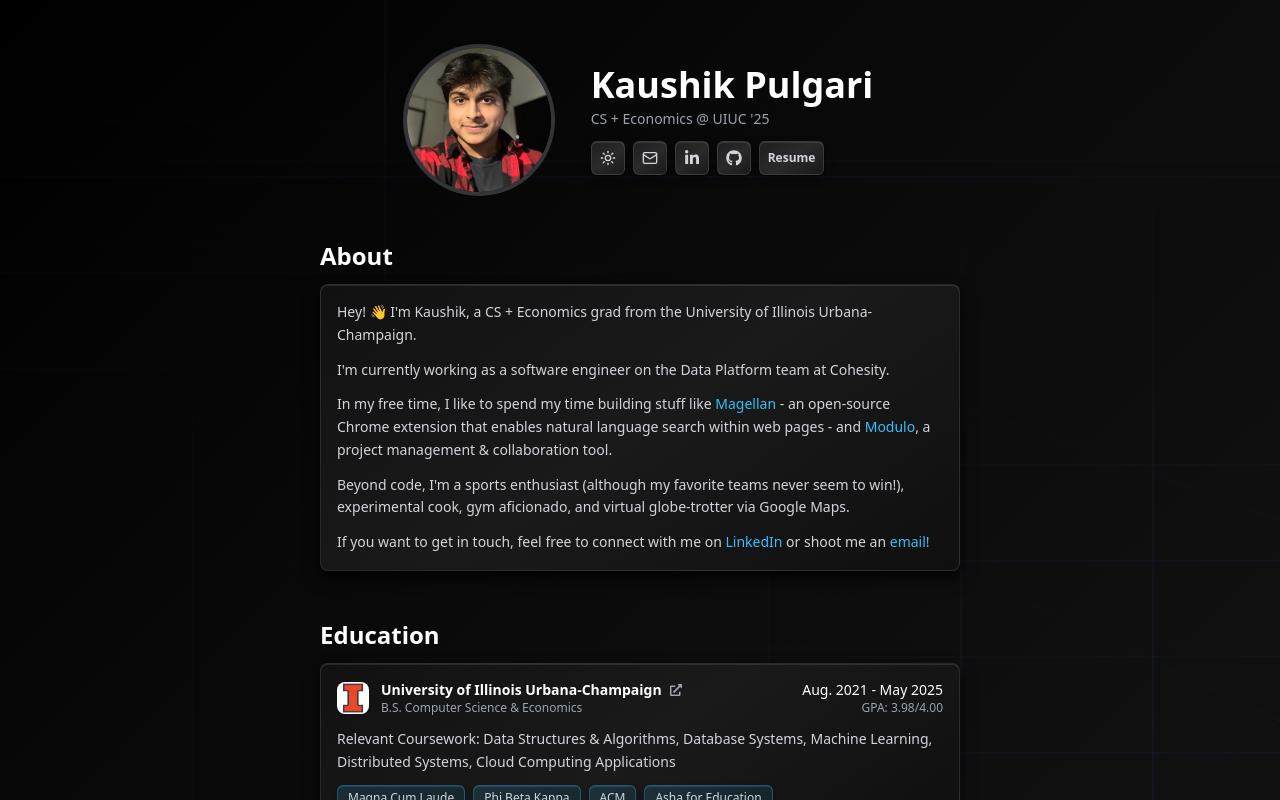
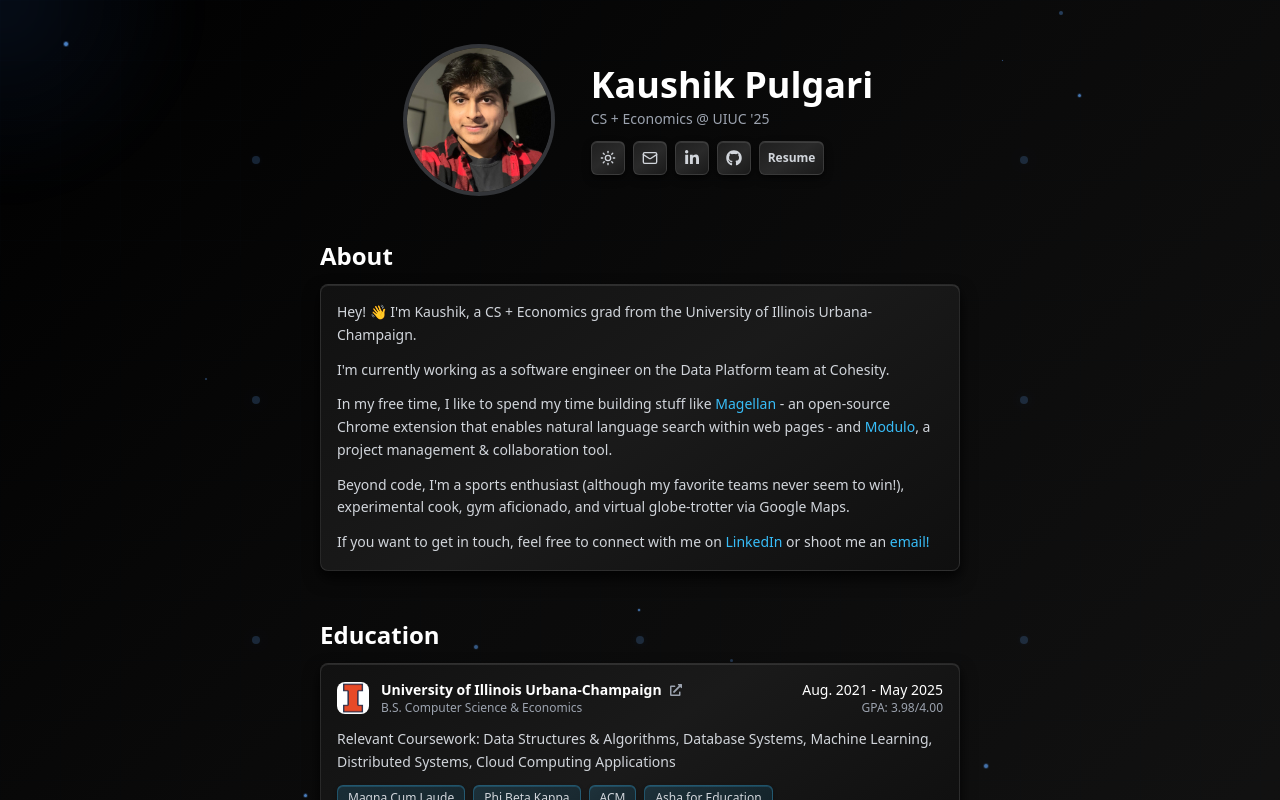
Before and after one commit to kpulgari/kpulgari.github.io, a React (Vite) app: page / in a window 1280 px wide. Both pictures are taken after a click on the button 607 px from the left and 158 px from the top of the page. Shown: the top 800 px of the page. Built offline with nearby package versions, Linux system fonts and the light colour scheme.

Commit message:
Update background

```diff
--- /dev/null
+++ b/src/components/Background.jsx
@@ -0,0 +1,165 @@
+import { useState, useEffect, useRef, useCallback } from "react";
+
+const InteractiveBackground = () => {
+  const [mousePos, setMousePos] = useState({ x: 0, y: 0 });
+  const [particles, setParticles] = useState([]);
+  const rafRef = useRef();
+  const mouseRef = useRef({ x: 0, y: 0 });
+
+  const handleMouseMove = useCallback((e) => {
+    mouseRef.current = { x: e.clientX, y: e.clientY };
+
+    if (!rafRef.current) {
+      rafRef.current = requestAnimationFrame(() => {
+        setMousePos({ ...mouseRef.current });
+        rafRef.current = null;
+      });
+    }
+  }, []);
+
+  useEffect(() => {
+    window.addEventListener("mousemove", handleMouseMove, { passive: true });
+    return () => {
+      window.removeEventListener("mousemove", handleMouseMove);
+      if (rafRef.current) {
+        cancelAnimationFrame(rafRef.current);
+      }
+    };
+  }, [handleMouseMove]);
+
+  useEffect(() => {
+    const newParticles = Array.from({ length: 15 }, (_, i) => ({
+      id: i,
+      x: Math.random() * 100,
+      y: Math.random() * 100,
+      size: Math.random() * 3 + 1,
+      speed: Math.random() * 0.5 + 0.2,
+    }));
+    setParticles(newParticles);
+  }, []);
+
+  const spotlightStyle = {
+    left: mousePos.x - 200,
+    top: mousePos.y - 200,
+    width: "400px",
+    height: "400px",
+    background: `radial-gradient(circle, rgba(59, 130, 246, 0.1) 0%, rgba(59, 130, 246, 0.05) 30%, transparent 70%)`,
+    borderRadius: "50%",
+    filter: "blur(20px)",
+    transform: "translate3d(0, 0, 0)",
+  };
+
+  const gridOpacityX =
+    typeof window !== "undefined"
+      ? 0.1 + (mousePos.x / window.innerWidth) * 0.3
+      : 0.1;
+  const gridOpacityY =
+    typeof window !== "undefined"
+      ? 0.1 + (mousePos.y / window.innerHeight) * 0.3
+      : 0.1;
+  const gridSizeX =
+    typeof window !== "undefined"
+      ? 60 + (mousePos.x / window.innerWidth) * 20
+      : 60;
+  const gridSizeY =
+    typeof window !== "undefined"
+      ? 60 + (mousePos.y / window.innerHeight) * 20
+      : 60;
+
+  const gridStyle = {
+    backgroundImage: `
+      linear-gradient(rgba(59, 130, 246, ${gridOpacityX}) 1px, transparent 1px),
+      linear-gradient(90deg, rgba(59, 130, 246, ${gridOpacityY}) 1px, transparent 1px)
+    `,
+    backgroundSize: `${gridSizeX}px ${gridSizeY}px`,
+    transform: `translate3d(${mousePos.x * 0.01}px, ${mousePos.y * 0.01}px, 0)`,
+    willChange: "transform, background-size",
+  };
+
+  const centerX = typeof window !== "undefined" ? window.innerWidth / 2 : 400;
+  const centerY = typeof window !== "undefined" ? window.innerHeight / 2 : 300;
+
+  return (
+    <div className="fixed inset-0 pointer-events-none overflow-hidden">
+      <style jsx>{`
+        @keyframes float {
+          0%,
+          100% {
+            transform: translate3d(0, 0, 0);
+          }
+          50% {
+            transform: translate3d(0, -20px, 0);
+          }
+        }
+        @keyframes pulse {
+          0%,
+          100% {
+            opacity: 0.3;
+            transform: scale3d(1, 1, 1);
+          }
+          50% {
+            opacity: 0.8;
+            transform: scale3d(1.2, 1.2, 1);
+          }
+        }
+        @keyframes glow {
+          0%,
+          100% {
+            box-shadow: 0 0 5px rgba(59, 130, 246, 0.3);
+          }
+          50% {
+            box-shadow: 0 0 20px rgba(59, 130, 246, 0.6);
+          }
+        }
+      `}</style>
+
+      <div className="absolute pointer-events-none" style={spotlightStyle} />
+
+      <div className="absolute inset-0 opacity-20 dark:opacity-10">
+        <div className="w-full h-full" style={gridStyle} />
+      </div>
+
+      {particles.map((particle) => {
+        const translateX = (mousePos.x - centerX) * 0.02;
+        const translateY = (mousePos.y - centerY) * 0.02;
+
+        return (
+          <div
+            key={particle.id}
+            className="absolute rounded-full bg-blue-400 dark:block hidden opacity-30"
+            style={{
+              left: `${particle.x}%`,
+              top: `${particle.y}%`,
+              width: `${particle.size}px`,
+              height: `${particle.size}px`,
+              transform: `translate3d(${translateX}px, ${translateY}px, 0)`,
+              animation: `float ${
+                3 + particle.speed
+              }s ease-in-out infinite, pulse ${
+                4 + particle.speed
+              }s ease-in-out infinite`,
+              animationDelay: `${particle.id * 0.2}s`,
+              willChange: "transform",
+            }}
+          />
+        );
+      })}
+
+      {[...Array(9)].map((_, i) => (
+        <div
+          key={`node-${i}`}
+          className="absolute w-2 h-2 rounded-full dark:block hidden bg-blue-400 opacity-20 hover:opacity-80 hover:scale-150 transition-all duration-300"
+          style={{
+            left: `${20 + (i % 3) * 30}%`,
+            top: `${20 + Math.floor(i / 3) * 30}%`,
+            transform: `translate3d(-50%, -50%, 0)`,
+            animation: `glow ${3 + (i % 3)}s ease-in-out infinite`,
+            animationDelay: `${i * 0.3}s`,
+          }}
+        />
+      ))}
+    </div>
+  );
+};
+
+export default InteractiveBackground;
--- a/src/page.jsx
+++ b/src/page.jsx
@@ -10,6 +10,7 @@
 import { Mail } from "lucide-react";
 import { FaGithub, FaLinkedinIn, FaExternalLinkAlt } from "react-icons/fa";
 import ThemeToggle from "./ThemeToggle";
+import InteractiveBackground from "./components/Background";
 
 const buttons = [
   {
@@ -173,7 +174,7 @@
 );
 
 const BackgroundBeams = () => (
-  <div className="fixed inset-0 pointer-events-none overflow-hidden dark:block hidden">
+  <div className="fixed inset-0 pointer-events-none overflow-hidden">
     <style jsx>{`
       @keyframes beam {
         0% {
@@ -202,7 +203,7 @@
         <AnimatedBeam
           delay={i * 0.8}
           duration={4 + (i % 3)}
-          opacity={0.04 + (i % 2) * 0.02}
+          opacity={0.15 + (i % 2) * 0.05}
         />
       </div>
     ))}
@@ -217,7 +218,7 @@
           className="absolute pointer-events-none w-0.5 h-full"
           style={{
             background: `linear-gradient(180deg, transparent, rgba(59, 130, 246, ${
-              0.03 + (i % 3) * 0.02
+              0.12 + (i % 3) * 0.08
             }), transparent)`,
             height: "200%",
             animation: `beamVertical ${6 + (i % 4)}s linear infinite`,
@@ -233,7 +234,7 @@
         className="absolute left-0 w-full"
         style={{ top: `${20 + i * 20}%` }}
       >
-        <AnimatedBeam delay={i * 0.3} duration={2 + (i % 2)} opacity={0.03} />
+        <AnimatedBeam delay={i * 0.3} duration={2 + (i % 2)} opacity={0.1} />
       </div>
     ))}
 
@@ -242,7 +243,7 @@
         <div
           className="absolute pointer-events-none"
           style={{
-            background: `linear-gradient(45deg, transparent, rgba(59, 130, 246, 0.025), transparent)`,
+            background: `linear-gradient(45deg, transparent, rgba(59, 130, 246, 0.08), transparent)`, // Increased from 0.025
             width: "300%",
             height: "1px",
             top: `${15 + i * 25}%`,
@@ -263,7 +264,7 @@
         <div
           className="absolute pointer-events-none"
           style={{
-            background: `linear-gradient(45deg, transparent, rgba(59, 130, 246, 0.025), transparent)`,
+            background: `linear-gradient(45deg, transparent, rgba(59, 130, 246, 0.08), transparent)`, // Increased from 0.025
             width: "300%",
             height: "1px",
             top: `${30 + i * 30}%`,
@@ -276,13 +277,13 @@
       </div>
     ))}
 
-    <div className="absolute inset-0 opacity-15">
+    <div className="absolute inset-0 opacity-30 dark:opacity-15">
       <div
         className="w-full h-full"
         style={{
           backgroundImage: `
-            linear-gradient(rgba(59, 130, 246, 0.015) 1px, transparent 1px),
-            linear-gradient(90deg, rgba(59, 130, 246, 0.015) 1px, transparent 1px)
+            linear-gradient(rgba(59, 130, 246, 0.06) 1px, transparent 1px),
+            linear-gradient(90deg, rgba(59, 130, 246, 0.06) 1px, transparent 1px)
           `,
           backgroundSize: "60px 60px",
         }}
@@ -294,7 +295,8 @@
 const Page = () => {
   return (
     <div className="relative">
-      <BackgroundBeams />
+      {/* <BackgroundBeams /> */}
+      <InteractiveBackground></InteractiveBackground>
       <main className="flex flex-col items-center min-h-screen relative z-10">
         <section className="lg:w-1/2 md:w-3/4 w-[90%] mt-12">
           <div className="w-full flex flex-row lg:justify-center md:justify-center justify-left items-center space-x-4 md:space-x-8 lg:space-x-10">
```
